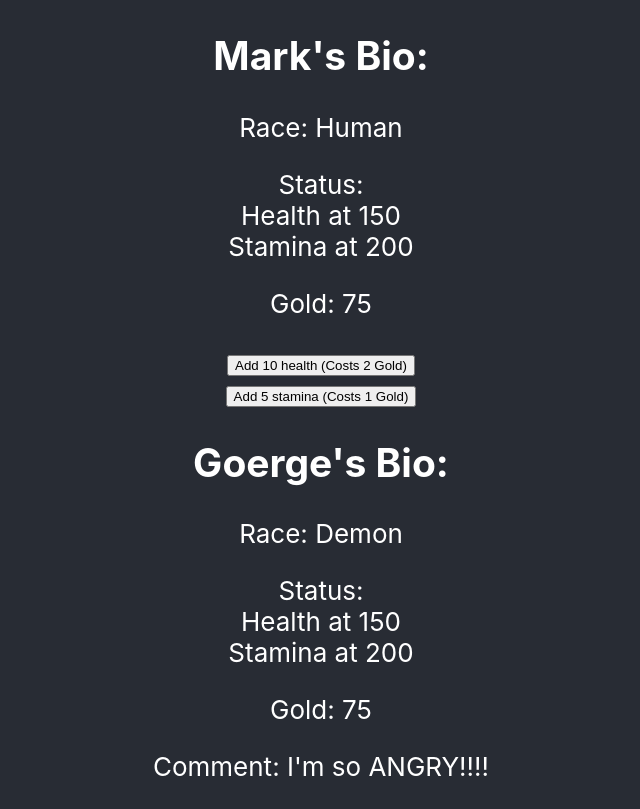
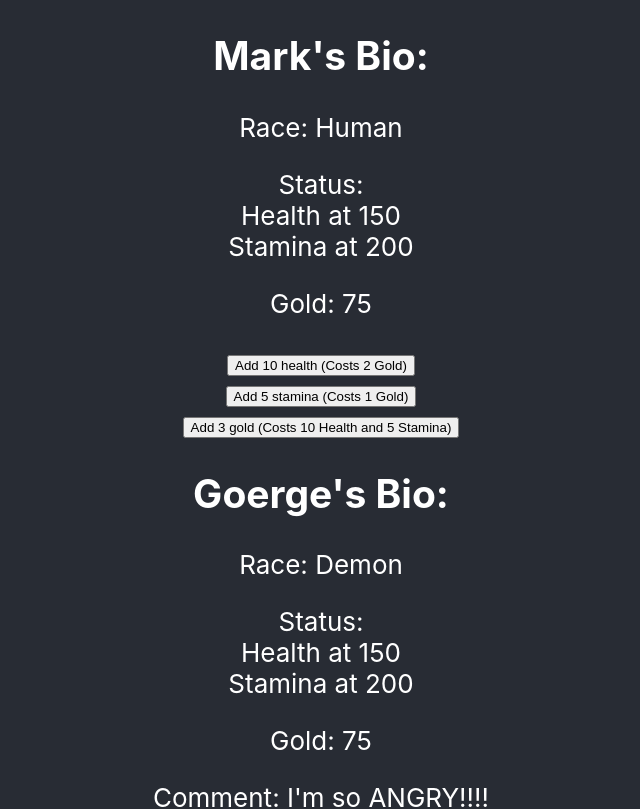
Before and after one commit to epfrndz/react-hooks-exploration, a React (Create React App) app: page / in a window 1280 px wide. Shown: the top 809 px of the page, without its empty margins (319-959 px from the left). Built offline with nearby package versions, Linux system fonts and the light colour scheme.

Commit message:
Added sell health and stamina button

```diff
--- a/src/components/Character.js
+++ b/src/components/Character.js
@@ -39,6 +39,14 @@ const Character = (props) => {
                 Add 5 stamina (Costs 1 Gold)
             </button>
             <br />
+            <button onClick={() => {
+                setGold(parseInt(gold) + 3);
+                setHealth(parseInt(health) - 10);
+                setStamina(parseInt(stamina) - 5);
+            }}>
+                Add 3 gold (Costs 10 Health and 5 Stamina)
+            </button>
+            <br />
         </div>
     )
 }
```
